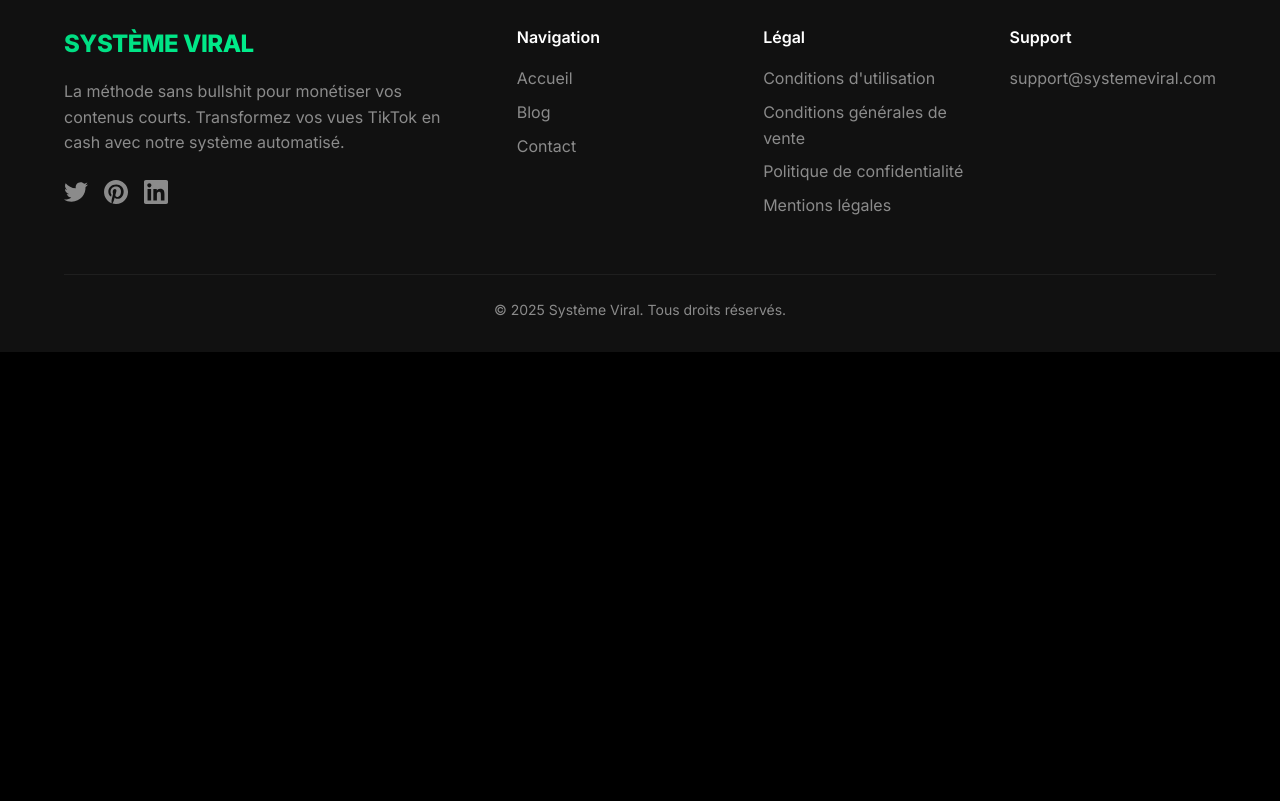
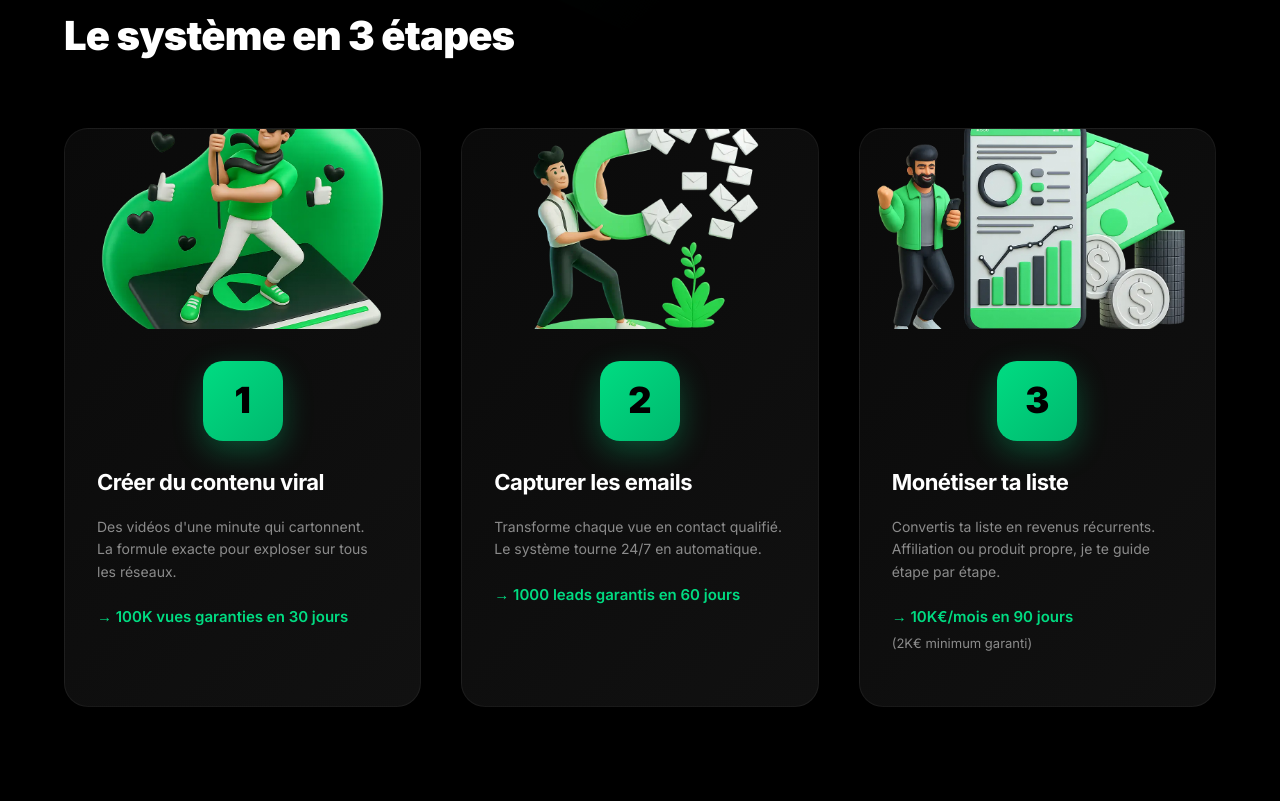
Before and after one commit to sonnycourt/systeme-viral-site, an Astro site: page /offre-speciale in a window 1280 px wide. Shown: the part 1139-1940 px from the top of the page. Before the commit the page ends 1491 px from the top, so only its background shows below. Built offline with nearby package versions, Linux system fonts and the light colour scheme; Astro itself is replaced by a stand-in of ours; no server answers.

Commit message:
feat: Ajouter section étapes 1-2-3 sur la page de vente
- Section avec 3 cartes étapes (Créer contenu viral, Capturer emails, Monétiser liste)
- Utilisation des images du dossier /media/
- Texte récupéré depuis la page /accueil
- Styles CSS responsives ajoutés
- Design cohérent avec le reste du site

```diff
--- a/src/pages/offre-speciale.astro
+++ b/src/pages/offre-speciale.astro
@@ -107,6 +107,63 @@
                         <div class="proof-item">
                             <div class="proof-number">98%</div>
                             <div class="proof-label">Taux de satisfaction</div>
+                        </div>
+                    </div>
+                </div>
+            </div>
+        </section>
+
+        <!-- Steps Section -->
+        <section class="steps-section">
+            <div class="container">
+                <h2 class="section-title">Le système en 3 étapes</h2>
+
+                <div class="steps-grid">
+                    <div class="step-card">
+                        <div class="step-image">
+                            <img src="/media/SV-etape-1.webp" alt="Étape 1: Créer du contenu viral" />
+                        </div>
+                        <div class="step-content">
+                            <div class="step-number">1</div>
+                            <h3 class="step-title">Créer du contenu viral</h3>
+                            <p class="step-text">
+                                Des vidéos d'une minute qui cartonnent.<br />
+                                La formule exacte pour exploser sur tous les réseaux.<br /><br />
+                                <span class="promise-text">→ 100K vues garanties en 30 jours</span>
+                            </p>
+                        </div>
+                    </div>
+
+                    <div class="step-card">
+                        <div class="step-image">
+                            <img src="/media/SV-etape-2.webp" alt="Étape 2: Capturer les emails" />
+                        </div>
+                        <div class="step-content">
+                            <div class="step-number">2</div>
+                            <h3 class="step-title">Capturer les emails</h3>
+                            <p class="step-text">
+                                Transforme chaque vue en contact qualifié.<br />
+                                Le système tourne 24/7 en automatique.<br /><br />
+                                <span class="promise-text">→ 1000 leads garantis en 60 jours</span>
+                            </p>
+                        </div>
+                    </div>
+
+                    <div class="step-card">
+                        <div class="step-image">
+                            <img src="/media/SV-etape-3.webp" alt="Étape 3: Monétiser ta liste" />
+                        </div>
+                        <div class="step-content">
+                            <div class="step-number">3</div>
+                            <h3 class="step-title">Monétiser ta liste</h3>
+                            <p class="step-text">
+                                Convertis ta liste en revenus récurrents.<br />
+                                Affiliation ou produit propre, je te guide étape par étape.<br /><br />
+                                <span class="promise-text">
+                                    → 10K€/mois en 90 jours<br />
+                                    <span class="guarantee-text">(2K€ minimum garanti)</span>
+                                </span>
+                            </p>
                         </div>
                     </div>
                 </div>
--- a/src/styles/global.css
+++ b/src/styles/global.css
@@ -390,6 +390,75 @@
   font-weight: 400;
   display: block;
   margin-top: 4px;
+}
+
+/* Steps Section */
+.steps-section {
+  padding: 120px 0;
+  position: relative;
+  z-index: 10;
+}
+
+.steps-grid {
+  display: grid;
+  grid-template-columns: repeat(auto-fit, minmax(350px, 1fr));
+  gap: 40px;
+  max-width: 1200px;
+  margin: 0 auto;
+  position: relative;
+}
+
+.step-card {
+  background: linear-gradient(135deg, var(--bg-card) 0%, var(--bg-elevated) 100%);
+  border: 1px solid var(--border);
+  border-radius: 24px;
+  overflow: hidden;
+  transition: all 0.3s ease;
+  position: relative;
+}
+
+.step-card:hover {
+  transform: translateY(-8px) scale(1.02);
+  box-shadow: 0 30px 60px rgba(0, 220, 130, 0.3);
+  border-color: rgba(0, 220, 130, 0.3);
+}
+
+.step-image {
+  width: 100%;
+  height: 200px;
+  overflow: hidden;
+  position: relative;
+}
+
+.step-image img {
+  width: 100%;
+  height: 100%;
+  object-fit: cover;
+  transition: transform 0.3s ease;
+}
+
+.step-card:hover .step-image img {
+  transform: scale(1.05);
+}
+
+.step-content {
+  padding: 32px;
+  position: relative;
+}
+
+.step-title {
+  font-size: 22px;
+  font-weight: 700;
+  margin-bottom: 16px;
+  letter-spacing: -0.5px;
+  color: var(--text);
+}
+
+.step-text {
+  font-size: 14px;
+  color: var(--text-secondary);
+  line-height: 1.6;
+  margin-bottom: 20px;
 }
 
 /* Modal */
@@ -803,4 +872,17 @@
   }
 
   .features-grid::before { display: none; }
+
+  .steps-grid {
+    grid-template-columns: 1fr;
+    gap: 32px;
+  }
+
+  .step-image {
+    height: 150px;
+  }
+
+  .step-content {
+    padding: 24px;
+  }
 }
```
Also changed, not shown: public/media/SV-etape-1.webp (added), public/media/SV-etape-2.webp (added), public/media/SV-etape-3.webp (added).
